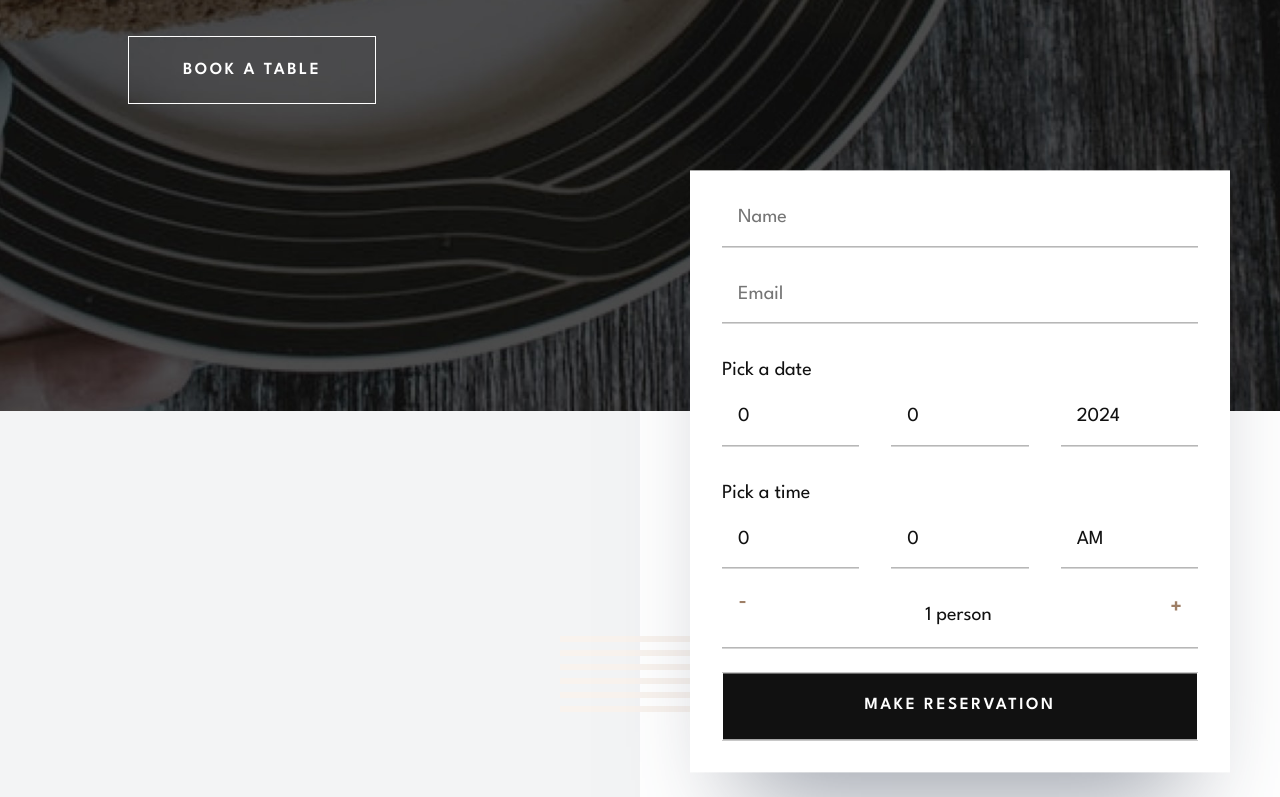
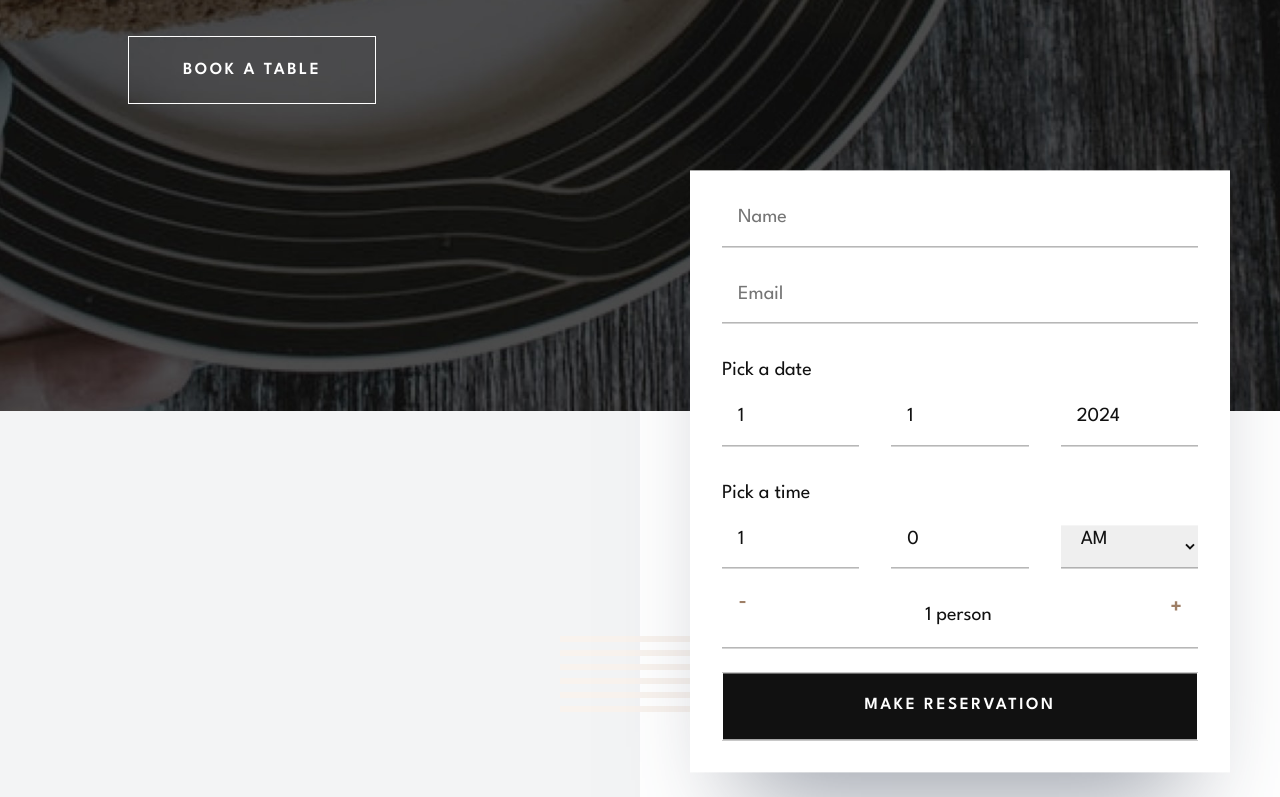
Before and after one commit to Jocelynpungwe/react-dime-resturant-typescript, a React (Vite) app: page /booking in a window 1280 px wide. Shown: the part 389-1186 px from the top of the page. Built offline with nearby package versions, Linux system fonts and the light colour scheme.

Commit message:
finalised design and state variables

```diff
--- a/src/componants/booking/Booking.tsx
+++ b/src/componants/booking/Booking.tsx
@@ -1,9 +1,15 @@
 import styled from 'styled-components'
 import Form from './Form'
 import InputText from './InputText'
-import { changeNameAndEmail } from '../../reducer/formSlice'
+import {
+  changeNameAndEmail,
+  changeDate,
+  increase,
+  decrease,
+} from '../../reducer/formSlice'
 import { useAppDispatch, useAppSelector } from '../../hooks'
-import React, { useState } from 'react'
+
+import SelectInput from './SelectInput'
 
 type InitialState = {
   name: string
@@ -17,41 +23,51 @@ type InitialState = {
   numberOfUser: number
 }
 
-const initialState: InitialState = {
-  name: '',
-  email: '',
-  month: 0,
-  date: 0,
-  year: 2024,
-  hour: 0,
-  minutes: 0,
-  amOrPm: 'AM',
-  numberOfUser: 1,
-}
-
 const Booking = () => {
-  const [newFormValue, setNewFormValue] = useState<InitialState>(initialState)
-
   const dispatch = useAppDispatch()
   const dataValue = useAppSelector((store) => store.form)
   const handleSubmit = (e: React.FormEvent<HTMLFormElement>) => {
     e.preventDefault()
-  }
+    if (dataValue.name === '' || dataValue.email === '') {
+      alert('Please provide name and email')
+      return
+    }
 
-  const handleChange = (e: React.ChangeEvent<HTMLInputElement>) => {
-    const name = e.target.name
-    const value = e.target.value
-    const type = e.target.type
+    if (
+      Number(dataValue.month) < 1 ||
+      Number(dataValue.month) > 12 ||
+      dataValue.month.toString().startsWith('0')
+    ) {
+      alert('Month has to be between 1 and 12')
+      return
+    }
 
-    setNewFormValue((prevData) => {
-      if (type === 'text') {
-        return { ...prevData, [name]: value }
-      }
+    if (
+      Number(dataValue.date) < 1 ||
+      Number(dataValue.date) > 31 ||
+      dataValue.date.toString().startsWith('0')
+    ) {
+      alert('Month has to be between 1 and 31')
+      return
+    }
 
-      return { ...prevData }
-    })
-    dispatch(changeNameAndEmail(dataValue))
-    console.log(newFormValue)
+    if (
+      Number(dataValue.hours) < 0 ||
+      Number(dataValue.hours) > 12 ||
+      dataValue.hours.toString().startsWith('0')
+    ) {
+      alert('Month has to be between 1 and 12')
+      return
+    }
+
+    if (Number(dataValue.minutes) < 0 || Number(dataValue.minutes) > 60) {
+      alert('Month has to be between 0 and 60')
+      return
+    }
+
+    alert(
+      `${dataValue.name} ${dataValue.email} date: ${dataValue.date}/${dataValue.month}/${dataValue.year}  time: ${dataValue.hour} : ${dataValue.minutes}${dataValue.amOrPm} Guests: ${dataValue.numberOfUser}`
+    )
   }
 
   return (
@@ -82,7 +98,6 @@ const Booking = () => {
           handleChange={(e: React.ChangeEvent<HTMLInputElement>) =>
             dispatch(
               changeNameAndEmail({
-                ...dataValue,
                 name: e.target.name,
                 value: e.target.value,
               })
@@ -94,9 +109,16 @@ const Booking = () => {
           name="email"
           value={dataValue.email}
           type="text"
-          label="name"
+          label="email"
           placeholder="Email"
-          handleChange={handleChange}
+          handleChange={(e: React.ChangeEvent<HTMLInputElement>) =>
+            dispatch(
+              changeNameAndEmail({
+                name: e.target.name,
+                value: e.target.value,
+              })
+            )
+          }
         />
         <section>
           <label className="label">Pick a date</label>
@@ -107,15 +129,27 @@ const Booking = () => {
               type="number"
               label="month"
               placeholder="MM"
-              handleChange={handleChange}
+              max="12"
+              min="1"
+              handleChange={(e: React.ChangeEvent<HTMLInputElement>) =>
+                dispatch(
+                  changeDate({ name: e.target.name, value: e.target.value })
+                )
+              }
             />
             <InputText
               name="date"
               value={dataValue.date}
               type="number"
               label="date"
+              min="1"
+              max="31"
               placeholder="DD"
-              handleChange={handleChange}
+              handleChange={(e: React.ChangeEvent<HTMLInputElement>) =>
+                dispatch(
+                  changeDate({ name: e.target.name, value: e.target.value })
+                )
+              }
             />
             <InputText
               name="year"
@@ -123,7 +157,9 @@ const Booking = () => {
               type="number"
               label="year"
               placeholder="YYY"
-              handleChange={handleChange}
+              handleChange={(e: React.ChangeEvent<HTMLInputElement>) =>
+                dispatch(changeDate({ name: e.target.name, value: 2024 }))
+              }
             />
           </div>
         </section>
@@ -136,7 +172,13 @@ const Booking = () => {
               type="number"
               label="hour"
               placeholder="09"
-              handleChange={handleChange}
+              max="12"
+              min="1"
+              handleChange={(e: React.ChangeEvent<HTMLInputElement>) =>
+                dispatch(
+                  changeDate({ name: e.target.name, value: e.target.value })
+                )
+              }
             />{' '}
             <InputText
               name="minutes"
@@ -144,27 +186,47 @@ const Booking = () => {
               type="number"
               label="minutes"
               placeholder="00"
-              handleChange={handleChange}
+              max="60"
+              min="0"
+              handleChange={(e: React.ChangeEvent<HTMLInputElement>) =>
+                dispatch(
+                  changeDate({ name: e.target.name, value: e.target.value })
+                )
+              }
             />
-            <InputText
+            <SelectInput
               name="am"
-              value={dataValue.amOrPm}
-              type="text"
               label="am"
-              placeholder="AM"
-              handleChange={handleChange}
+              handleChange={(e: React.ChangeEvent<HTMLSelectElement>) =>
+                dispatch(
+                  changeNameAndEmail({
+                    name: e.target.name,
+                    value: e.target.value,
+                  })
+                )
+              }
             />
           </div>
         </section>
         <section className="amount-section">
-          <svg xmlns="http://www.w3.org/2000/svg" width="7" height="3">
+          <svg
+            onClick={() => dispatch(decrease())}
+            xmlns="http://www.w3.org/2000/svg"
+            width="7"
+            height="3"
+          >
             <path fill="#9E7F66" d="M6.425 2.977V.601H.629v2.376z" />
           </svg>
           <div>
             {dataValue.numberOfUser}{' '}
-            {dataValue.numberOfUser > 1 ? 'people' : 'person'}
+            {Number(dataValue.numberOfUser) > 1 ? 'people' : 'person'}
           </div>
-          <svg xmlns="http://www.w3.org/2000/svg" width="10" height="11">
+          <svg
+            xmlns="http://www.w3.org/2000/svg"
+            width="10"
+            height="11"
+            onClick={() => dispatch(increase())}
+          >
             <path
               fill="#9E7F66"
               d="M6.227 10.156V6.727h3.429V4.342H6.227V.913H3.842v3.429H.413v2.385h3.429v3.429z"
--- a/src/componants/booking/Form.tsx
+++ b/src/componants/booking/Form.tsx
@@ -21,7 +21,7 @@ const Wrapper = styled.section`
     max-width: 33.75rem;
     width: 80vw;
     margin: 0 auto;
-    transform: translateY(-20%);
+    transform: translateY(-30%);
   }
 
   @media screen and (min-width: 1000px) {
--- a/src/componants/booking/InputText.tsx
+++ b/src/componants/booking/InputText.tsx
@@ -1,4 +1,3 @@
-import { ChangeEvent } from 'react'
 import styled from 'styled-components'
 
 type InputProps = {
@@ -7,7 +6,9 @@ type InputProps = {
   type: string
   placeholder: string
   value: string | number
-  handleChange: (e: React.ChangeEvent<HTMLInputElement>) => void
+  min?: string
+  max?: string
+  handleChange?: (e: React.ChangeEvent<HTMLInputElement>) => void
 }
 
 const InputText = ({
@@ -16,8 +17,47 @@ const InputText = ({
   label,
   value,
   placeholder,
+  min,
+  max,
   handleChange,
 }: InputProps) => {
+  if (name === 'am') {
+    return (
+      <Wrapper>
+        <input
+          type={type}
+          name={name}
+          aria-label={label}
+          value={value}
+          onChange={handleChange}
+          className="form-input"
+          required
+          placeholder={placeholder}
+          min={min}
+          max={max}
+        />
+      </Wrapper>
+    )
+  }
+
+  if (type === 'number') {
+    return (
+      <Wrapper>
+        <input
+          type={type}
+          name={name}
+          aria-label={label}
+          value={value}
+          onChange={handleChange}
+          className="form-input"
+          required
+          placeholder={placeholder}
+          min={min}
+          max={max}
+        />
+      </Wrapper>
+    )
+  }
   return (
     <Wrapper>
       <input
--- /dev/null
+++ b/src/componants/booking/SelectInput.tsx
@@ -0,0 +1,48 @@
+import styled from 'styled-components'
+
+type InputProps = {
+  name: string
+  label: string
+
+  handleChange?: (e: React.ChangeEvent<HTMLSelectElement>) => void
+}
+
+const SelectInput = ({
+  name,
+  label,
+
+  handleChange,
+}: InputProps) => {
+  return (
+    <Wrapper>
+      <select
+        name={name}
+        className="form-input"
+        onChange={handleChange}
+        aria-label={label}
+      >
+        <option value="AM">AM</option>
+        <option value="PM">PM</option>
+      </select>
+    </Wrapper>
+  )
+}
+
+const Wrapper = styled.section`
+  .form-input {
+    width: 100%;
+    height: 2.6875rem;
+    padding: 0 0 0.94rem 1rem;
+    color: #111;
+    font-family: 'League Spartan';
+    font-size: 1.25rem;
+    font-style: normal;
+    font-weight: 400;
+    line-height: 1.75rem; /* 140% */
+    border: none;
+    border-bottom: 1px solid #8e8e8e;
+    margin-bottom: 2rem;
+  }
+`
+
+export default SelectInput
--- a/src/reducer/formSlice.ts
+++ b/src/reducer/formSlice.ts
@@ -1,29 +1,19 @@
-import { createSlice, current, type PayloadAction } from '@reduxjs/toolkit'
+import { createSlice, type PayloadAction } from '@reduxjs/toolkit'
 
 type InitialState = {
-  name: string
-  email: string
-  month: number
-  date: number
-  year: number
-  hour: number
-  minutes: number
-  amOrPm: 'AM' | 'PM'
-  numberOfUser: number
-  value: string
+  [key: string]: string | number
 }
 
 const initialState: InitialState = {
   name: '',
   email: '',
-  month: 0,
-  date: 0,
+  month: 1,
+  date: 1,
   year: 2024,
-  hour: 0,
+  hour: 1,
   minutes: 0,
-  amOrPm: 'AM',
+  amOrPm: 'AM' as 'AM' | 'PM',
   numberOfUser: 1,
-  value: '',
 }
 
 const formSlice = createSlice({
@@ -31,11 +21,26 @@ const formSlice = createSlice({
   initialState,
   reducers: {
     changeNameAndEmail: (state, { payload }: PayloadAction<InitialState>) => {
-      console.log('the state is', current(state))
-      console.log(payload)
+      ;(state as { [key: string]: string | number })[payload.name] =
+        payload.value
+    },
+    changeDate: (state, { payload }: PayloadAction<InitialState>) => {
+      ;(state as { [key: string]: string | number })[payload.name] =
+        payload.value
+    },
+    increase: (state) => {
+      if (Number(state.numberOfUser) >= 1) {
+        state.numberOfUser = Number(state.numberOfUser) + 1
+      }
+    },
+    decrease: (state) => {
+      if (Number(state.numberOfUser) > 1) {
+        state.numberOfUser = Number(state.numberOfUser) - 1
+      }
     },
   },
 })
 
-export const { changeNameAndEmail } = formSlice.actions
+export const { changeNameAndEmail, changeDate, increase, decrease } =
+  formSlice.actions
 export default formSlice.reducer
```
